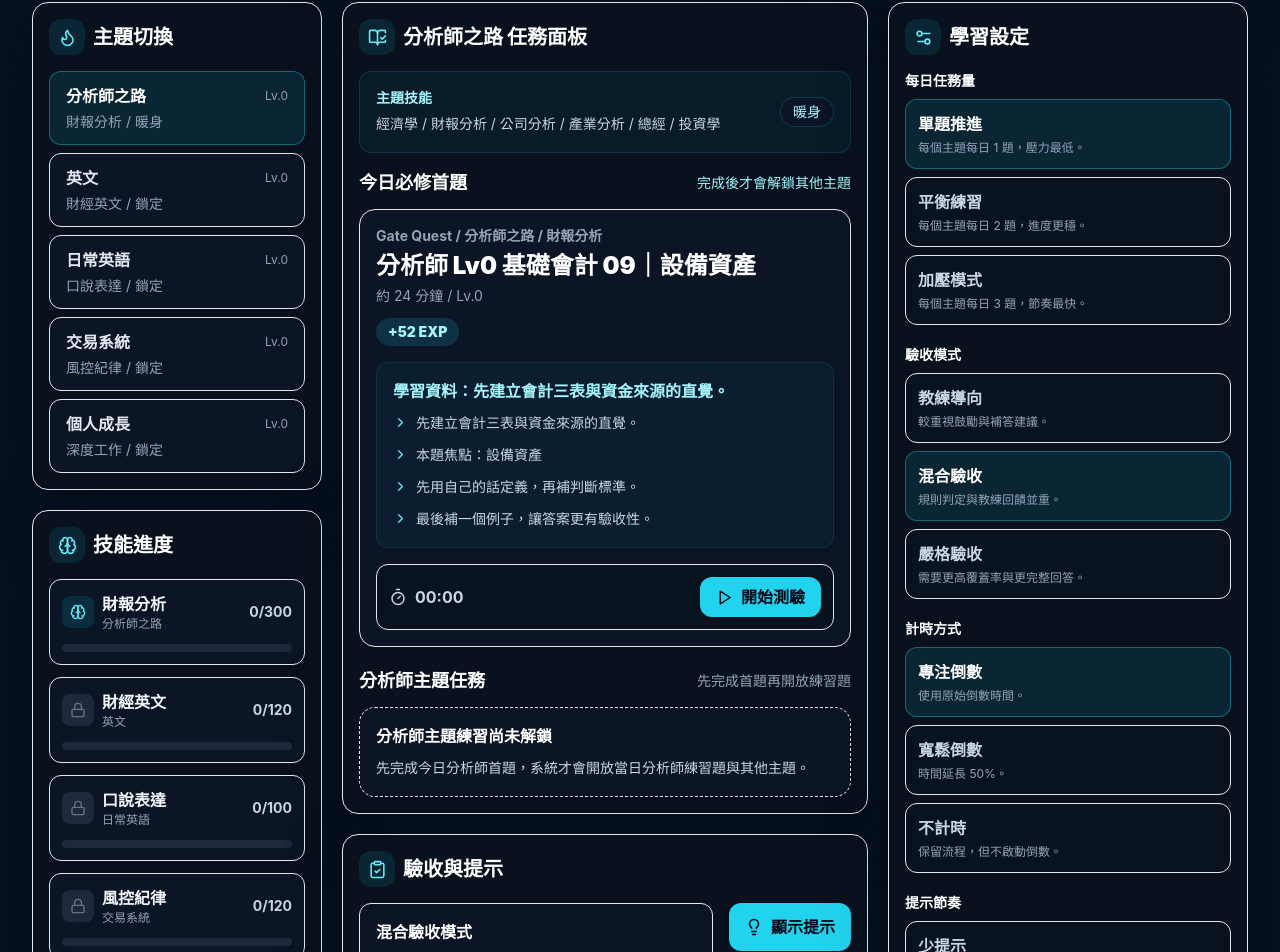
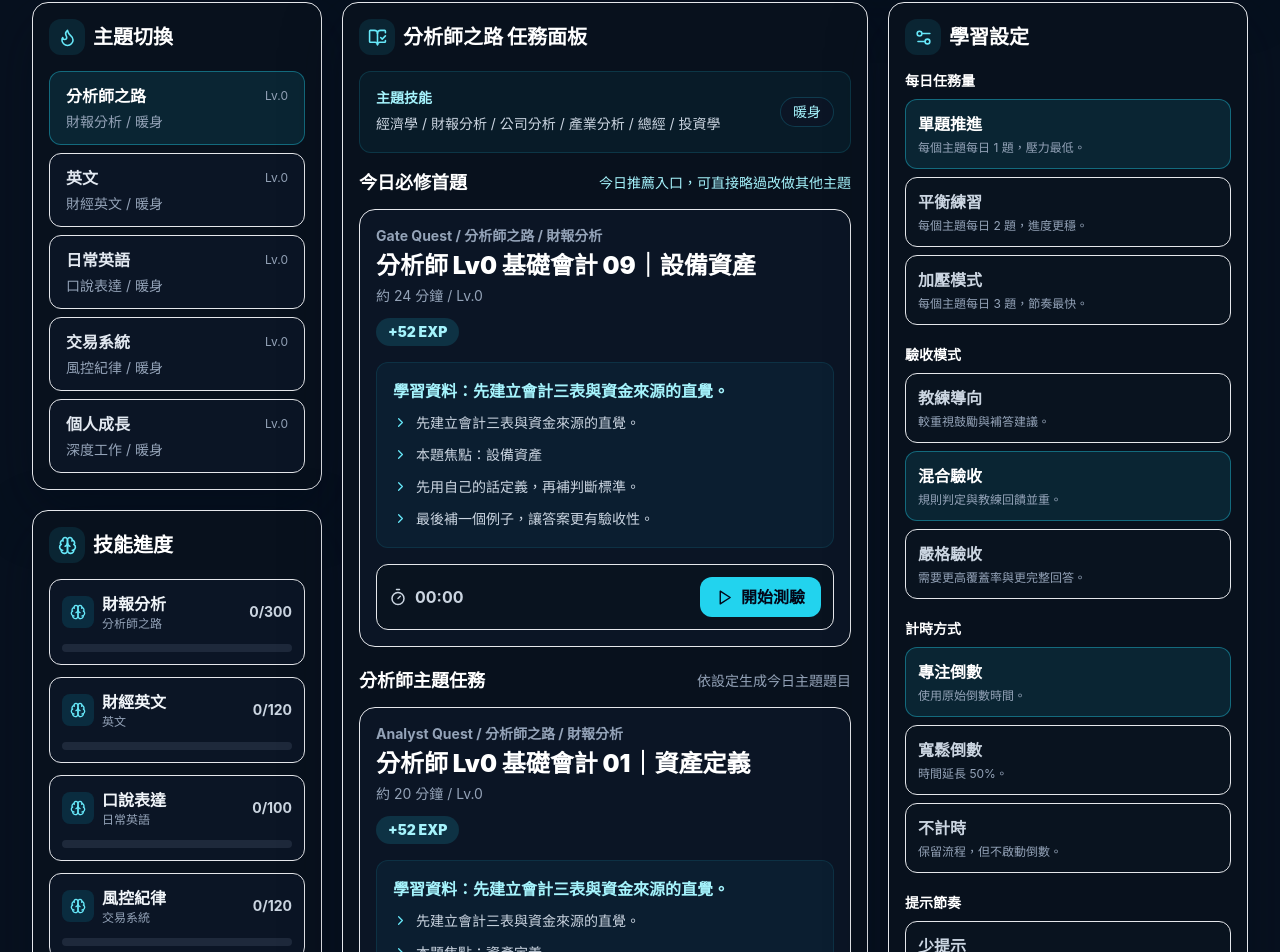
Before and after one commit to weichen20061101-ux/project-prometheus, a React (Vite) app: page / in a window 1280 px wide. Shown: the part 311-1263 px from the top of the page. Built offline with nearby package versions, Linux system fonts and the light colour scheme.

Commit message:
Remove analyst-first unlock requirement

```diff
--- a/src/main.jsx
+++ b/src/main.jsx
@@ -132,7 +132,6 @@ function App() {
 
   const currentStory = topicMeta[activeStory] || topicMeta.analyst;
   const gateQuest = currentDailyState.gateQuestId ? questIndex[currentDailyState.gateQuestId] : null;
-  const gateCompleted = currentDailyState.completedQuestIds.includes(currentDailyState.gateQuestId);
   const totalEarnedExp = Object.values(currentDailyState.awardedExp).reduce(function (sum, value) {
     return sum + value;
   }, 0);
@@ -336,7 +335,7 @@ function App() {
     setActiveStory(nextId);
   }
 
-  const activeStatus = deriveTopicStatus(activeStory, normalizedProgress[activeStory], gateCompleted);
+  const activeStatus = deriveTopicStatus(normalizedProgress[activeStory]);
   const activeBoss = currentStory.bossQuestions || [];
   const activeProject = currentStory.projectSteps || [];
 
@@ -350,7 +349,7 @@ function App() {
             </p>
             <h1 className="mt-4 text-4xl font-black tracking-tight text-white md:text-6xl">知識攻略系統</h1>
             <p className="mt-4 max-w-3xl text-base leading-7 text-slate-300 md:text-lg">
-              現在切到哪個主題，就只看那個主題的題目、進度與驗收。分析師首題仍然是每日解鎖入口。
+              現在切到哪個主題，就只看那個主題的題目、進度與驗收。分析師首題保留為今日推薦入口，不再限制其他主題。
             </p>
           </div>
           <div className="rounded-2xl border border-cyan-400/15 bg-[#0d2038] p-5 shadow-[0_0_0_1px_rgba(34,211,238,0.08),0_30px_80px_rgba(2,12,27,0.45)]">
@@ -379,7 +378,7 @@ function App() {
                 const story = topicMeta[topicId];
                 const progress = normalizedProgress[topicId];
                 const active = topicId === activeStory;
-                const status = deriveTopicStatus(topicId, progress, gateCompleted);
+                const status = deriveTopicStatus(progress);
                 return (
                   <button
                     key={topicId}
@@ -407,7 +406,7 @@ function App() {
               {topicOrder.map(function (topicId) {
                 const story = topicMeta[topicId];
                 const progress = normalizedProgress[topicId];
-                const locked = deriveTopicStatus(topicId, progress, gateCompleted) === "鎖定";
+                const locked = false;
                 return (
                   <div key={topicId} className="rounded-xl border border-white/8 bg-[#0b1525] p-3">
                     <div className="flex items-center justify-between gap-3">
@@ -463,7 +462,7 @@ function App() {
                 <section>
                   <div className="mb-3 flex items-center justify-between">
                     <h3 className="text-lg font-black text-white">今日必修首題</h3>
-                    <span className="text-sm text-cyan-200">完成後才會解鎖其他主題</span>
+                    <span className="text-sm text-cyan-200">今日推薦入口，可直接略過改做其他主題</span>
                   </div>
                   {gateQuest ? (
                     <QuestCard
@@ -487,9 +486,8 @@ function App() {
                 <section>
                   <div className="mb-3 flex items-center justify-between">
                     <h3 className="text-lg font-black text-white">分析師主題任務</h3>
-                    <span className="text-sm text-slate-400">{gateCompleted ? "依設定生成今日主題題目" : "先完成首題再開放練習題"}</span>
+                    <span className="text-sm text-slate-400">依設定生成今日主題題目</span>
                   </div>
-                  {gateCompleted ? (
                   <div className="space-y-4">
                     {activeTopicQuests.map(function (quest) {
                       return (
@@ -510,12 +508,9 @@ function App() {
                       );
                     })}
                   </div>
-                  ) : (
-                    <FallbackCard title="分析師主題練習尚未解鎖" body="先完成今日分析師首題，系統才會開放當日分析師練習題與其他主題。" />
-                  )}
                 </section>
               </div>
-            ) : gateCompleted ? (
+            ) : (
               <div className="space-y-4">
                 {activeTopicQuests.map(function (quest) {
                   return (
@@ -536,11 +531,6 @@ function App() {
                   );
                 })}
               </div>
-            ) : (
-              <FallbackCard
-                title={currentStory.title + " 目前鎖定"}
-                body="先完成今日分析師首題，這個主題才會顯示對應題目。切換主題只會顯示該主題自己的任務。"
-              />
             )}
           </Panel>
 
@@ -839,7 +829,7 @@ function loadInitialState() {
       results: {},
       hintLevel: 0,
       focusQuestId: null,
-      reviewMessage: "先完成今日分析師首題，再展開其他主題。",
+      reviewMessage: "今天可直接從任何主題開始。分析師首題保留為推薦入口。",
       bossHp: BOSS_START_HP,
     },
   };
@@ -950,7 +940,7 @@ function createDailyState(progressByTopic, dateKey, questPools, topicOrder, sett
     results: {},
     hintLevel: 0,
     focusQuestId: analystGate ? analystGate.id : topicQuestIds.analyst?.[0] || null,
-    reviewMessage: "今天先完成分析師之路的首題。完成後，切到其他主題就只會看到該主題自己的任務。",
+    reviewMessage: "今天可直接從任何主題開始。切到哪個主題，就只會看到該主題自己的任務。",
     bossHp: BOSS_START_HP,
   };
 }
@@ -1098,10 +1088,7 @@ function applyQuestReward(progressByTopic, topic, awardedExp, topicMeta) {
   };
 }
 
-function deriveTopicStatus(topicId, progress, gateCompleted) {
-  if (topicId !== "analyst" && !gateCompleted && progress.level === 0 && progress.exp === 0) {
-    return "鎖定";
-  }
+function deriveTopicStatus(progress) {
   if (progress.level === 0 && progress.exp === 0) {
     return "暖身";
   }
```
Lines whose indentation alone changed are shown as unchanged.
